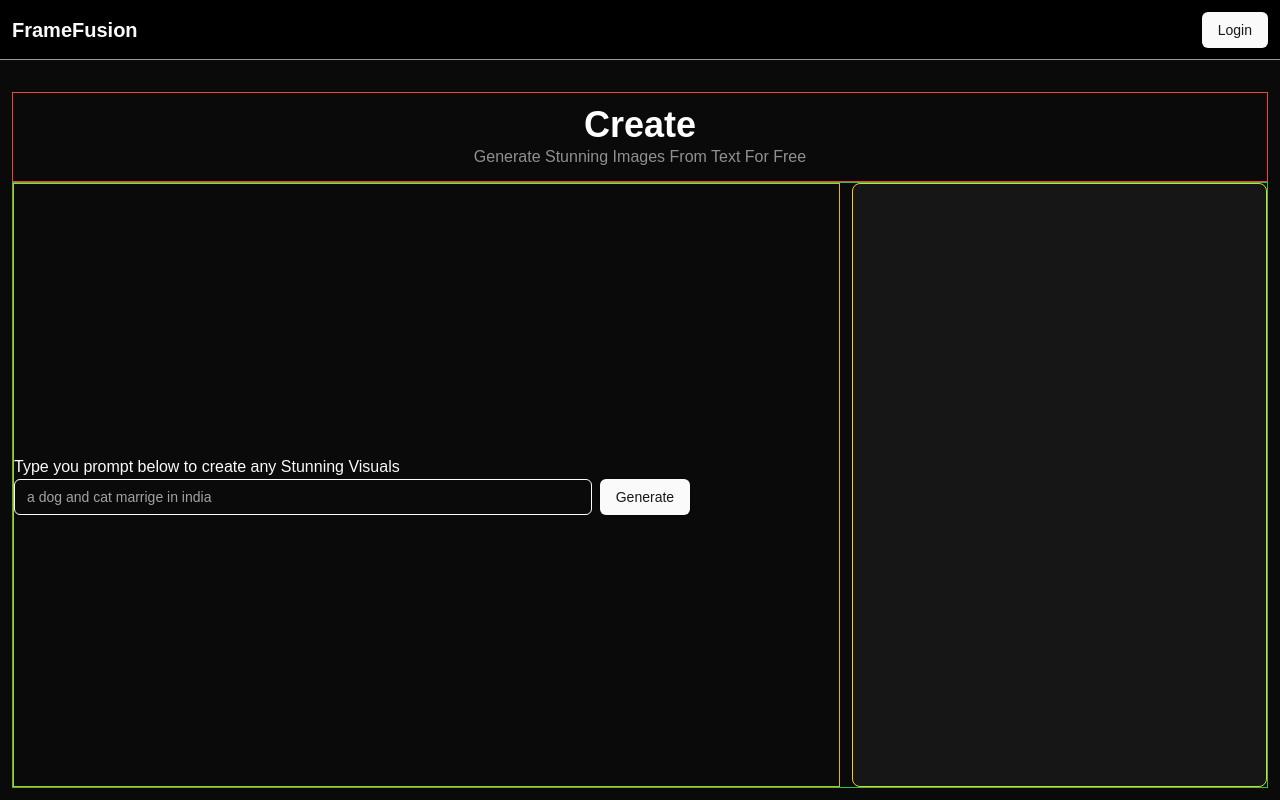
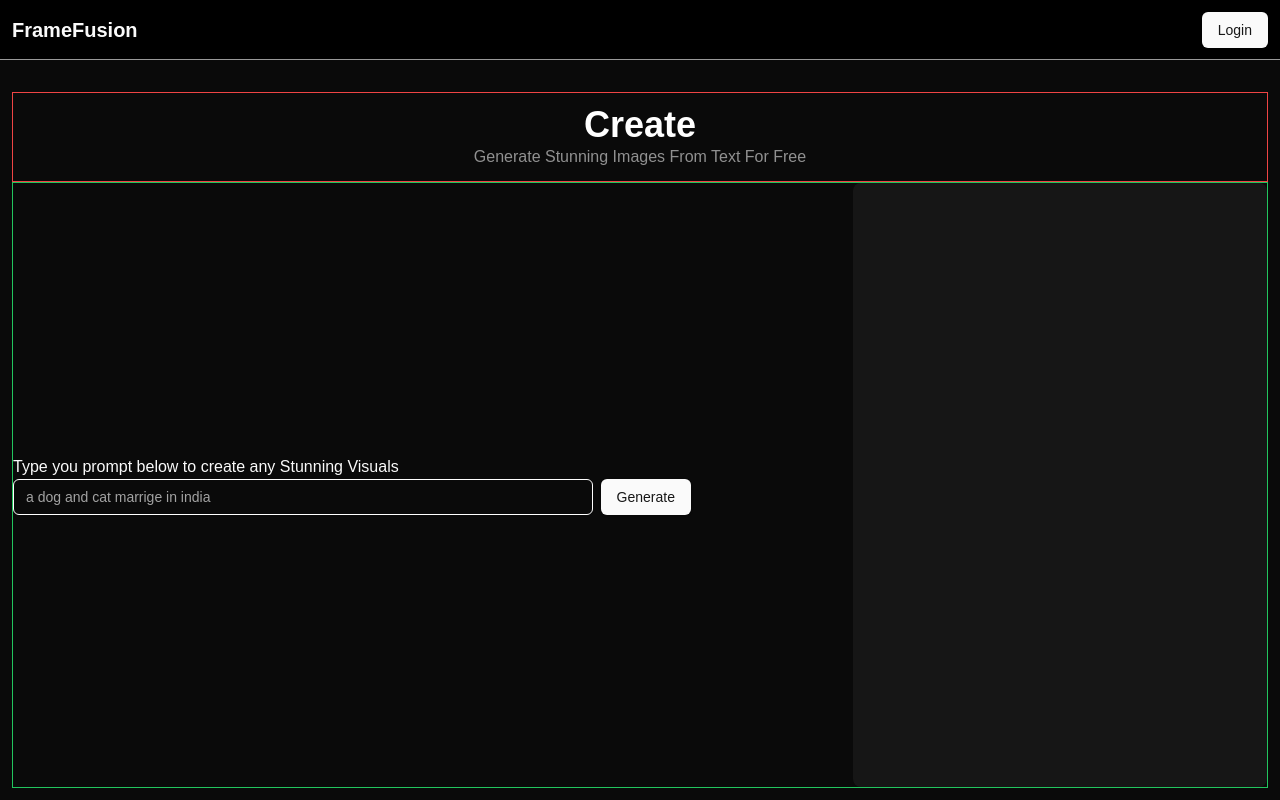
Before and after one commit to commitwiz/AI-Powered-Image-Generation-Platform, a Next.js app: page /create in a window 1280 px wide. Built offline with nearby package versions, Linux system fonts and the light colour scheme; no server answers.

Commit message:
change few syntax

```diff
--- /dev/null
+++ b/src/app/api/images/route.ts
@@ -0,0 +1,5 @@
+import { NextResponse } from "next/server";
+
+export async function POST() {
+    return NextResponse.json({ message: "OK"});
+}
--- a/src/app/create/page.tsx
+++ b/src/app/create/page.tsx
@@ -3,10 +3,8 @@ import { Button } from "@/components/ui/button";
 import {
   Form,
   FormControl,
-  FormDescription,
   FormField,
   FormItem,
-  FormLabel,
   FormMessage,
 } from "@/components/ui/form";
 import { Input } from "@/components/ui/input";
@@ -16,11 +14,13 @@ import { zodResolver } from "@hookform/resolvers/zod";
 import { useForm } from "react-hook-form";
 
 export default function page() {
-  const [outputImg, setOutputImg] = useState<string | null>(null);
-  const [loading, setLoading] = useState<boolean>(false);
+  // const [outputImg, setOutputImg] = useState<string | null>(null);
+  // const [loading, setLoading] = useState<boolean>(false);
 
   const formSchema = z.object({
-    prompt: z.string().min(7,{message:"Prompt must be atleast 7 characters long!"}),
+    prompt: z
+      .string()
+      .min(7, { message: "Prompt must be atleast 7 characters long!" }),
   });
 
   const form = useForm<z.infer<typeof formSchema>>({
@@ -30,9 +30,7 @@ export default function page() {
     },
   });
 
-  // 2. Define a submit handler.
   function onSubmit(values: z.infer<typeof formSchema>) {
-
     console.log(values);
   }
 
@@ -45,13 +43,16 @@ export default function page() {
         </p>
       </div>
       <div className=" flex border border-green-500 w-full h-full gap-3">
-        <div className="__form flex-[2] border border-yellow-500 flex justify-center items-start flex-col">
+        <div className="__form flex-[2]  flex justify-center items-start flex-col">
           <p className="text-left">
             Type you prompt below to create any Stunning Visuals
           </p>
           <div className="flex gap-2 w-full ">
             <Form {...form}>
-              <form onSubmit={form.handleSubmit(onSubmit)} className="w-full   flex gap-2 ">
+              <form
+                onSubmit={form.handleSubmit(onSubmit)}
+                className="w-full   flex gap-2 "
+              >
                 <FormField
                   control={form.control}
                   name="prompt"
@@ -73,7 +74,7 @@ export default function page() {
             </Form>
           </div>
         </div>
-        <div className="__output flex-[1] border border-yellow-400 bg-white/5  rounded-lg"></div>
+        <div className="__output flex-[1]  bg-white/5  rounded-lg"></div>
       </div>
     </div>
   );
```
